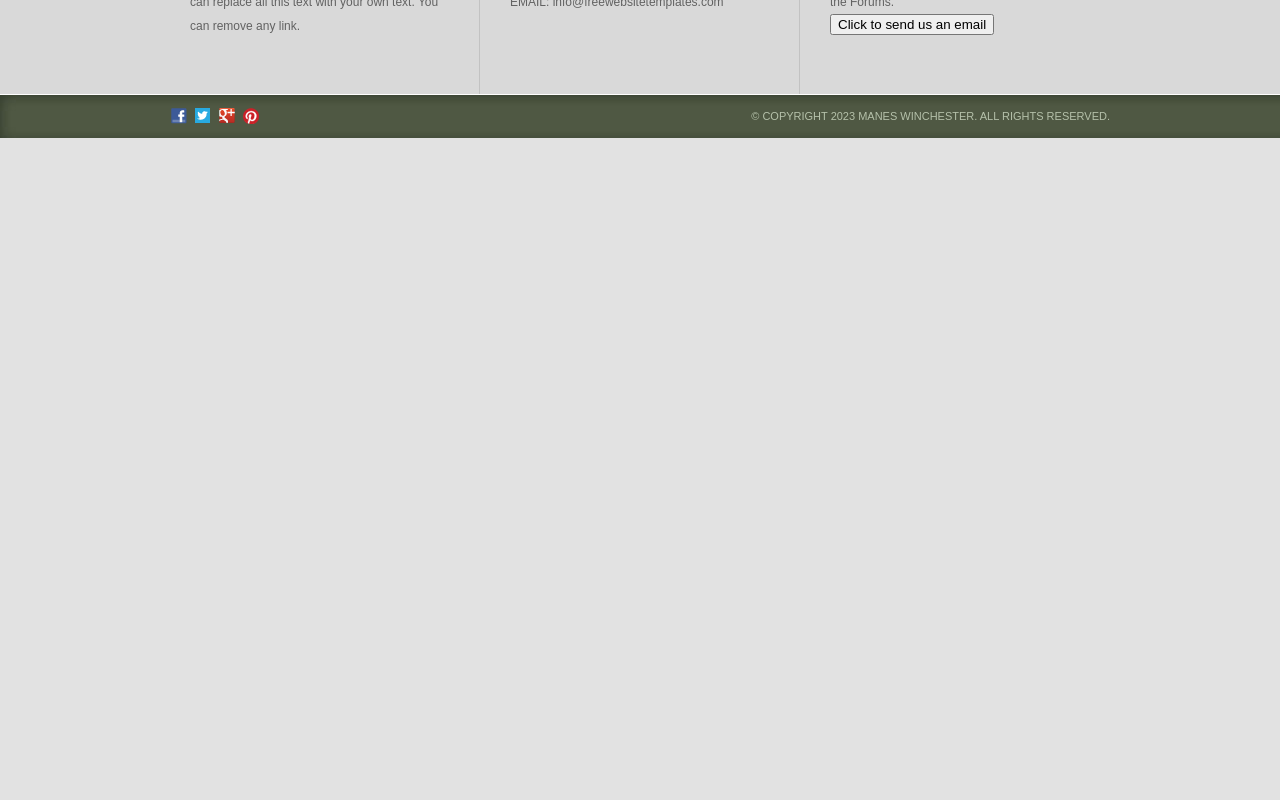
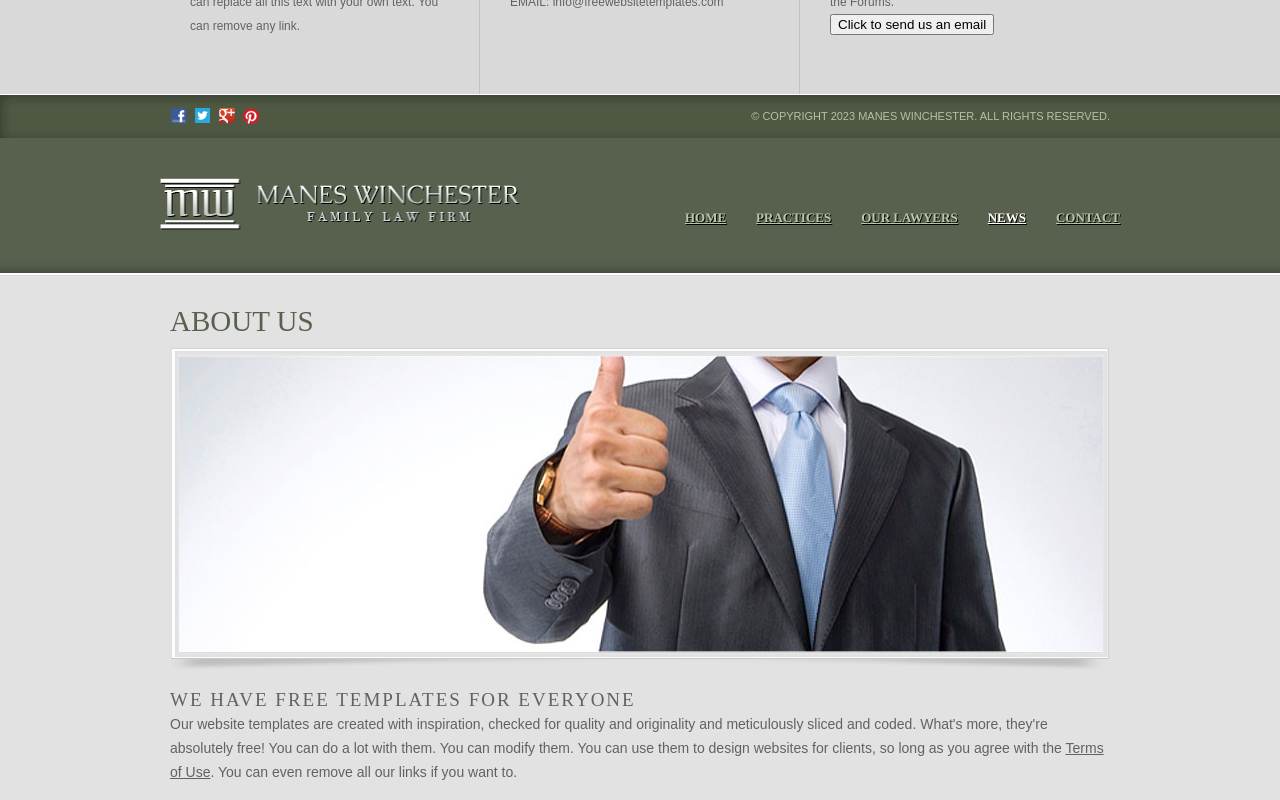
Before and after one commit to mcmullinboy15/IS5700-F2024-Lawfirm, a React (Vite) app: page /about in a window 1280 px wide. Shown: the part 1240-2040 px from the top of the page. Before the commit the page ends 1378 px from the top, so only its background shows below. Built offline with nearby package versions, Linux system fonts and the light colour scheme.

Commit message:
set up router and adjusted links to other components

```diff
--- a/src/App.jsx
+++ b/src/App.jsx
@@ -1,7 +1,18 @@
+import React from "react";
+import { BrowserRouter as Router, Route, Routes, Link } from "react-router-dom";
 import About from "./pages/About";
+import Contact from "./pages/Contact";
 
 function App() {
-  return <About />;
+  return (
+    <Router>
+      <About />
+      <Routes>
+        <Route path="/about" element={<About />} />
+        <Route path="/contact" element={<Contact />} />
+      </Routes>
+    </Router>
+  );
 }
 
 export default App;
--- a/src/pages/About.jsx
+++ b/src/pages/About.jsx
@@ -1,4 +1,6 @@
 import Header, { HeaderButton } from "../components/Header";
+import { Link } from "react-router-dom";
+
 import Footer from "../components/Footer";
 
 //hello world
@@ -17,7 +19,7 @@ export default function About() {
           <a href="singlepost.html">News Single Post</a>
         </div> */}
         </HeaderButton>
-        <HeaderButton href="contact.html">Contact</HeaderButton>
+        <HeaderButton to="/contact">Contact</HeaderButton>
       </Header>
 
       <div id="contents">
--- a/src/pages/Contact.jsx
+++ b/src/pages/Contact.jsx
@@ -9,7 +9,7 @@ export default function Contact() {
           <a href="index.html">Home</a>
         </li>
         <li>
-          <a href="about.html">About</a>
+          <a to="/about">About</a>
         </li>
         <li>
           <a href="practices.html">Practices</a>
```
